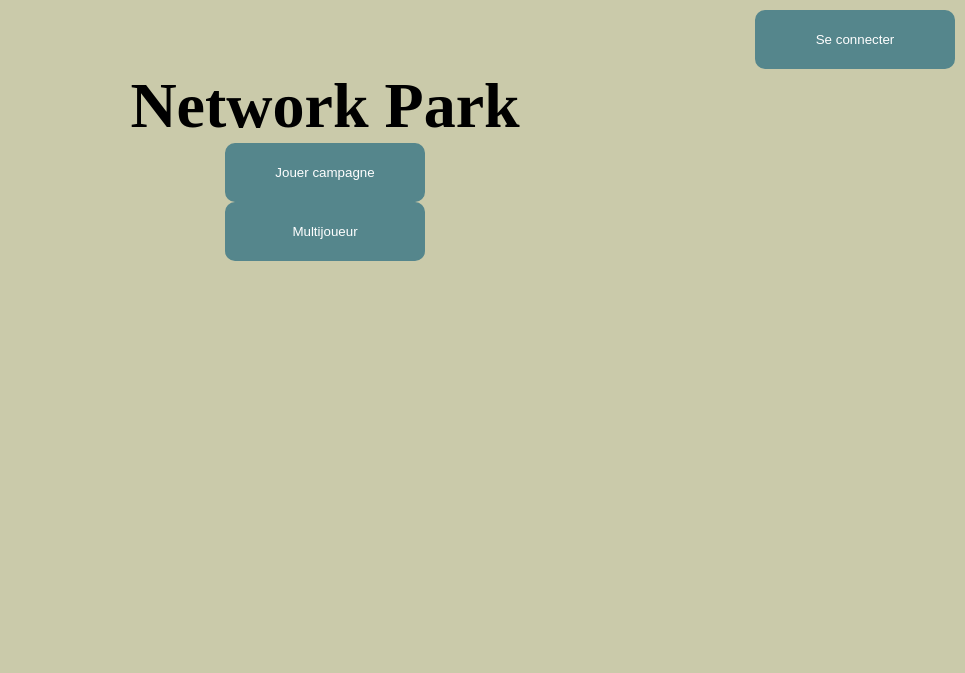
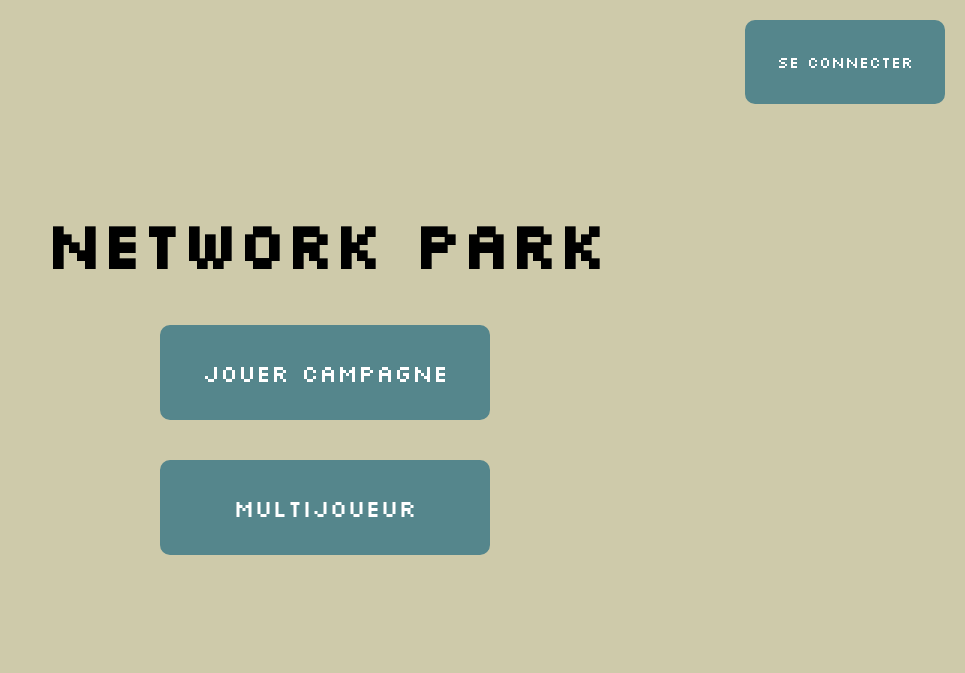
Before and after one commit to GROSS-Jeremy-2124027/SAE-Serious-game, a PHP site: page / in a window 1280 px wide. Shown: the top 673 px of the page, without its empty margins (315-1280 px from the left). Run offline with PHP 8.4, Linux system fonts and the light colour scheme.

Commit message:
Modif du style du texte, des boutons

```diff
--- a/style.css
+++ b/style.css
@@ -1,11 +1,14 @@
+@import url('https://fonts.googleapis.com/css2?family=Black+Han+Sans&display=swap');
+@import url('https://fonts.googleapis.com/css2?family=Silkscreen&display=swap');
+
 *{
     margin: 0;
     padding: 0;
 }
 
 body{
-    padding: 10px;
-    background-color: #cacaaa;
+    padding: 20px;
+    background-color: #cecaaa;
 }
 
 header{
@@ -16,19 +19,26 @@ header{
 }
 
 section{
+    height: 550px;
     width: 100%;
     display: flex;
     flex-direction: column;
     align-items: center;
+    justify-content: center;
 }
 
 h1{
+    font-family: 'Silkscreen', cursive;
+    text-align: center;
     font-size: 4em;
 }
 
-.boutonConnexion{
-    width: 200px;
-    padding: 20px;
+button{
+    font-family: 'Silkscreen', cursive;
+    font-size: 1.5em;
+    margin-top: 40px;
+    width: 330px;
+    padding: 30px;
     border: solid 2px #55868c;
     border-radius: 10px;
     background-color: #55868c;
@@ -36,40 +46,15 @@ h1{
     transition: 0.4s;
 }
 
-.boutonConnexion:hover{
+.boutonConnexion{
+    font-size: 1em;
+    margin-top: 20px !important;
+    width: 200px !important;
+    margin-top: 0 !important;
+}
+
+button:hover{
     background-color: #17868f;
     border-color: #17868f;
     cursor: pointer;
 }
-
-.boutonJouer{
-    width: 200px;
-    padding: 20px;
-    border: solid 2px #55868c;
-    border-radius: 10px;
-    background-color: #55868c;
-    color: #fff;
-    transition: 0.4s;
-}
-
-.boutonJouer:hover{
-    background-color: #17868f;
-    border-color: #17868f;
-    cursor: pointer;
-}
-
-.boutonMulti{
-    width: 200px;
-    padding: 20px;
-    border: solid 2px #55868c;
-    border-radius: 10px;
-    background-color: #55868c;
-    color: #fff;
-    transition: 0.4s;
-}
-
-.boutonMulti:hover{
-    background-color: #17868f;
-    border-color: #17868f;
-    cursor: pointer;
-}
```
